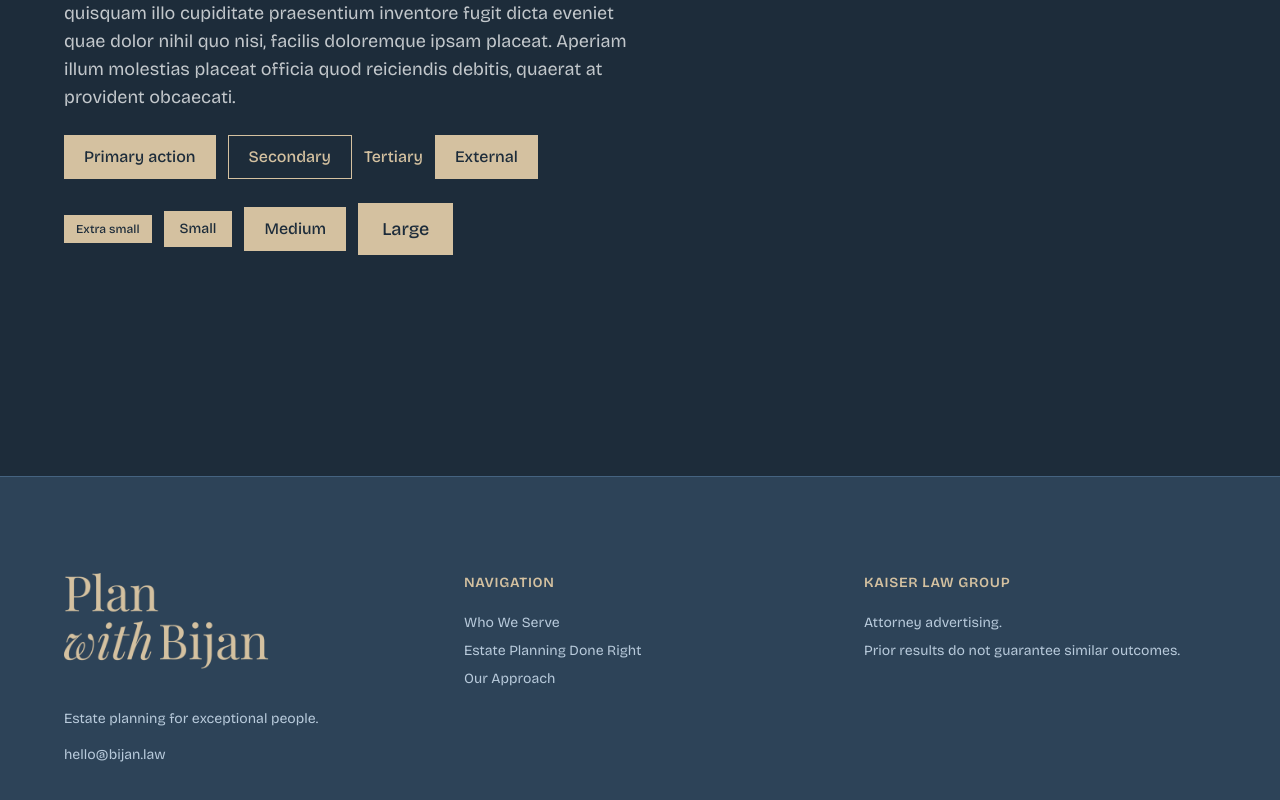
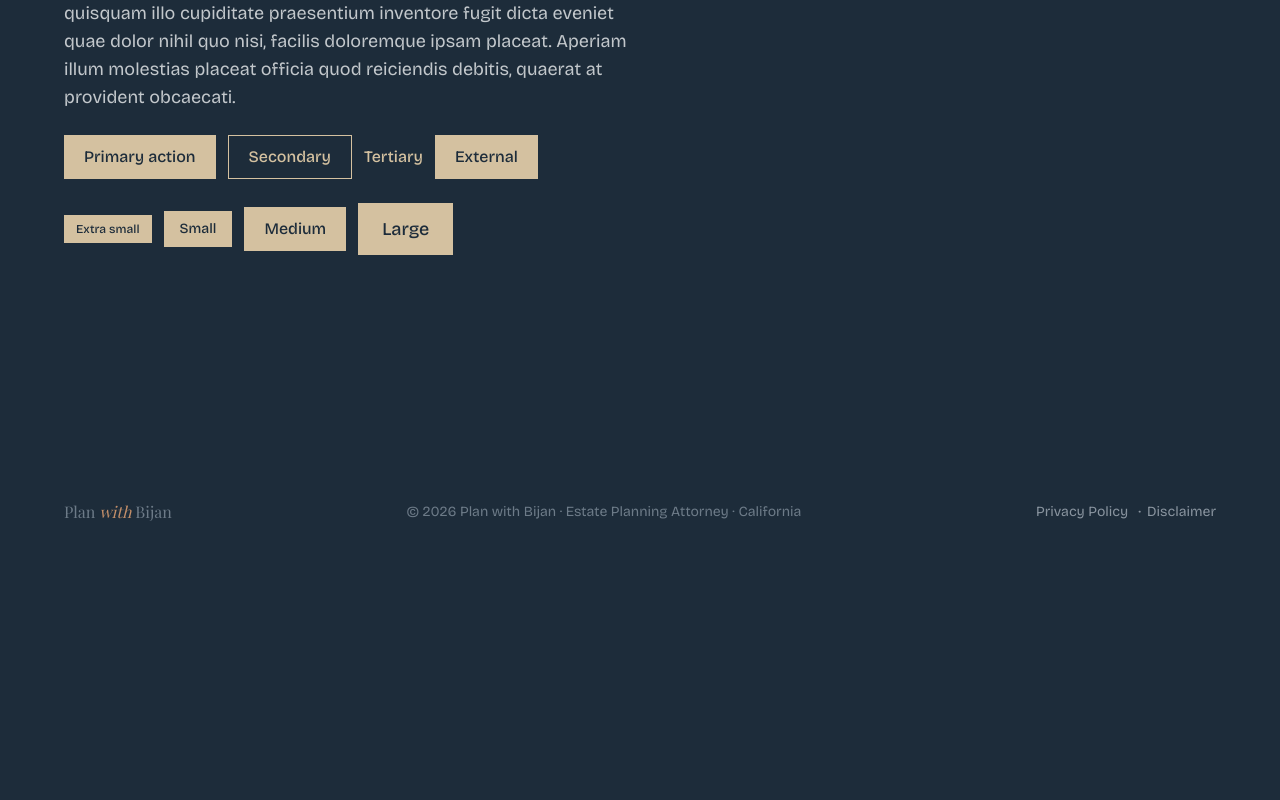
Before and after one commit to amirhoseinshahabnia/plan-with-bijan, a Next.js app: page / in a window 1280 px wide. Shown: the part 324-1124 px from the top of the page. After the commit the page ends 872 px from the top, so only its background shows below. Built offline with nearby package versions, Linux system fonts and the light colour scheme.

Commit message:
updates footer + adds solid border

```diff
--- a/components/layout/footer.tsx
+++ b/components/layout/footer.tsx
@@ -1,81 +1,53 @@
-import Image from "next/image";
-import { borderClass } from "@/lib/borders";
+import Link from "next/link";
 import { cn } from "@/lib/util";
 import { Container } from "@/components/ui/container";
 import { Section } from "@/components/ui/section";
-import { Stack } from "@/components/ui/stack";
 import { Text } from "@/components/ui/text";
 
 const footerLinkClass =
-  "text-ds-body-sm text-slate-300 transition-colors hover:text-linen-400";
+  "text-ds-body-sm text-gray-500 transition-colors hover:text-linen-400";
 
-const footerTitleClass =
-  "font-semibold uppercase tracking-wider text-linen-500";
-
-const logoLinkClass =
-  "inline-block transition duration-200 hover:brightness-110 motion-reduce:transition-none";
-
-const NAV_LINKS = [
-  { label: "Who We Serve", href: "#who-we-serve" },
-  { label: "Estate Planning Done Right", href: "#estate-planning-done-right" },
-  { label: "Our Approach", href: "#our-approach" },
+const LEGAL_LINKS = [
+  { label: "Privacy Policy", href: "#privacy-policy" },
+  { label: "Disclaimer", href: "#disclaimer" },
 ] as const;
 
 export function Footer() {
+  const year = new Date().getFullYear();
+
   return (
-    <Section
-      as="footer"
-      padding="medium"
-      className={cn("bg-slate-800", borderClass("subtle", "t"))}
-    >
+    <Section as="footer" padding="tight" className={cn("bg-slate-900")}>
       <Container>
-        <div className="grid grid-cols-1 gap-10 md:grid-cols-3 md:gap-12">
-          <Stack spacing={10}>
-            <a href="/" aria-label="Bijan home" className={logoLinkClass}>
-              <Image
-                src="/logo.png"
-                alt="Plan with Bijan"
-                width={500}
-                height={234}
-                className="h-24 w-auto"
-              />
-            </a>
-            <Stack spacing={4}>
-              <Text variant="body-sm" className="text-slate-300">
-                Estate planning for exceptional people.
-              </Text>
-              <a href="mailto:hello@bijan.law" className={footerLinkClass}>
-                hello@bijan.law
-              </a>
-            </Stack>
-          </Stack>
+        <div className="grid grid-cols-1 items-center gap-6 md:grid-cols-[auto_1fr_auto] md:gap-8">
+          <Link
+            href="/"
+            aria-label="Plan with Bijan home"
+            className="shrink-0 justify-self-center font-serif text-ds-body-md text-gray-600 transition-colors hover:text-gray-400 md:justify-self-start"
+          >
+            Plan <span className="italic text-copper-500">with</span> Bijan
+          </Link>
 
-          <Stack spacing={5}>
-            <Text variant="body-sm" className={footerTitleClass}>
-              Navigation
-            </Text>
-            <Stack spacing={2}>
-              {NAV_LINKS.map(({ label, href }) => (
-                <a key={href} href={href} className={footerLinkClass}>
+          <Text
+            variant="body-sm"
+            className="text-center text-gray-600 md:justify-self-center md:whitespace-nowrap md:px-4"
+          >
+            © {year} Plan with Bijan · Estate Planning Attorney · California
+          </Text>
+
+          <div className="flex shrink-0 flex-wrap items-center justify-center gap-x-1 md:justify-self-end">
+            {LEGAL_LINKS.map(({ label, href }, index) => (
+              <span key={href} className="inline-flex items-center">
+                {index > 0 && (
+                  <span className="mx-1.5 text-gray-500" aria-hidden="true">
+                    ·
+                  </span>
+                )}
+                <a href={href} className={footerLinkClass}>
                   {label}
                 </a>
-              ))}
-            </Stack>
-          </Stack>
-
-          <Stack spacing={5}>
-            <Text variant="body-sm" className={footerTitleClass}>
-              Kaiser Law Group
-            </Text>
-            <Stack spacing={2}>
-              <Text variant="body-sm" className="text-slate-300">
-                Attorney advertising.
-              </Text>
-              <Text variant="body-sm" className="text-slate-300">
-                Prior results do not guarantee similar outcomes.
-              </Text>
-            </Stack>
-          </Stack>
+              </span>
+            ))}
+          </div>
         </div>
       </Container>
     </Section>
--- a/lib/borders.ts
+++ b/lib/borders.ts
@@ -1,4 +1,4 @@
-export type BorderVariant = "subtle" | "accent";
+export type BorderVariant = "subtle" | "accent" | "strong";
 export type BorderSide = "t" | "b" | "l" | "r" | "x" | "y" | "all";
 
 /** Full class strings so Tailwind can detect them at build time. */
@@ -6,30 +6,37 @@ const BORDER_CLASSES = {
   all: {
     subtle: "border border-solid border-slate-600/60",
     accent: "border border-solid border-linen-500/40",
+    strong: "border-2 border-solid border-copper-500",
   },
   t: {
     subtle: "border-t border-solid border-slate-600/60",
     accent: "border-t border-solid border-linen-500/40",
+    strong: "border-t-2 border-solid border-copper-500",
   },
   b: {
     subtle: "border-b border-solid border-slate-600/60",
     accent: "border-b border-solid border-linen-500/40",
+    strong: "border-b-2 border-solid border-copper-500",
   },
   l: {
     subtle: "border-l border-solid border-slate-600/60",
     accent: "border-l border-solid border-linen-500/40",
+    strong: "border-l-2 border-solid border-copper-500",
   },
   r: {
     subtle: "border-r border-solid border-slate-600/60",
     accent: "border-r border-solid border-linen-500/40",
+    strong: "border-r-2 border-solid border-copper-500",
   },
   x: {
     subtle: "border-x border-solid border-slate-600/60",
     accent: "border-x border-solid border-linen-500/40",
+    strong: "border-x-2 border-solid border-copper-500",
   },
   y: {
     subtle: "border-y border-solid border-slate-600/60",
     accent: "border-y border-solid border-linen-500/40",
+    strong: "border-y-2 border-solid border-copper-500",
   },
 } as const satisfies Record<BorderSide, Record<BorderVariant, string>>;
 
```
